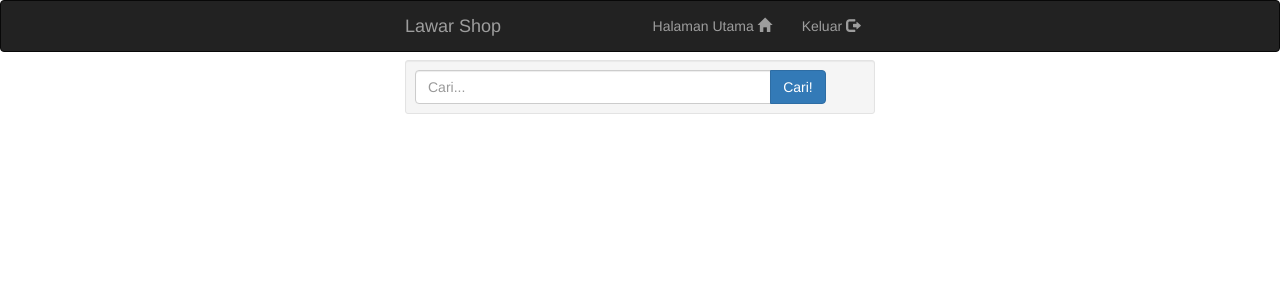
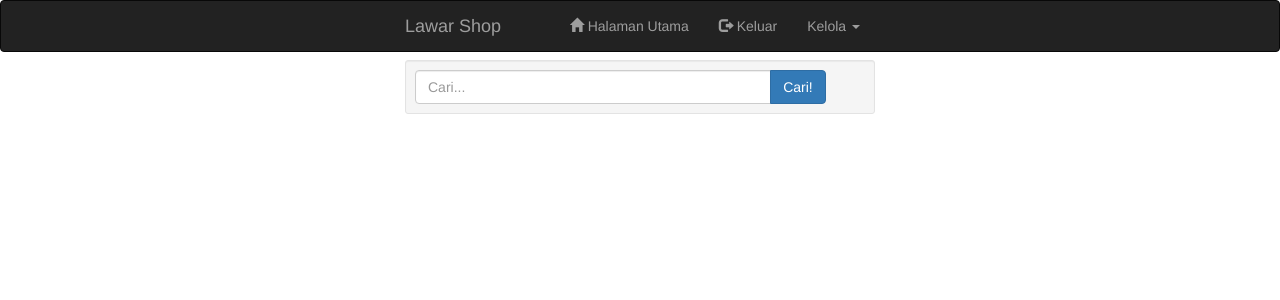
Before and after one commit to atomicbomber-git/lawar, a PHP site: template src/View/inventory/inventory.twig in a window 1280 px wide. Shown: the top 300 px of the page. Run offline with PHP 8.4, Linux system fonts and the light colour scheme; the template is opened without the code that fills it, so the values that code supplies are empty; some libraries are stand-ins or nearby versions.

Commit message:
Added dropdown to navbar

```diff
--- a/public/css/default.css
+++ b/public/css/default.css
@@ -7,10 +7,6 @@ nav {
     width: 100%;
 }
 
-a.menu {
-    text-align: right;
-}
-
 div.spacer {
     height: 70px;
 }
--- a/src/View/general/navbar.twig
+++ b/src/View/general/navbar.twig
@@ -5,15 +5,32 @@
     <ul class="nav navbar-nav navbar-right">
         <li>
             <a class="menu" href="{{ path_for('inventory') }}">
+                <span class="glyphicon glyphicon-home"></span>
                 Halaman Utama
-                <span class="glyphicon glyphicon-home"></span>
             </a>
         </li>
         <li>
             <a class="menu" href="{{ path_for('logout') }}">
+                <span class="glyphicon glyphicon-log-out"></span>
                 Keluar
-                <span class="glyphicon glyphicon-log-out"></span>
             </a>
         </li>
+
+        <li class="dropdown">
+            <a href="#" class="dropdown-toggle" data-toggle="dropdown">
+                Kelola
+                <span class="caret"></span>
+            </a>
+            <ul class="dropdown-menu">
+                <li>
+                    <a href="#"> <span class="glyphicon glyphicon-cog"></span> Kelola Kategori </a>
+
+                </li>
+                <li>
+                    <a href="#"> <span class="glyphicon glyphicon-user"></span> Kelola Akun </a>
+                </li>
+            </ul>
+        </li>
+
     </ul>
 {% endblock %}
```
